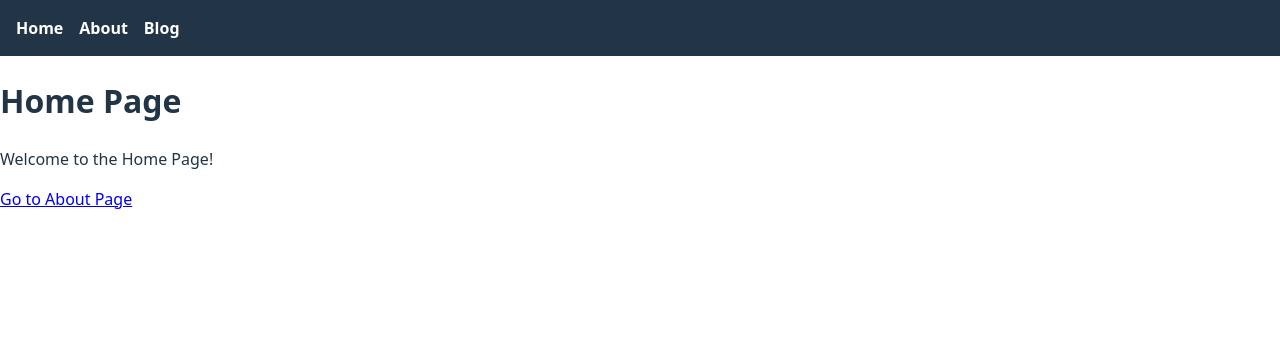
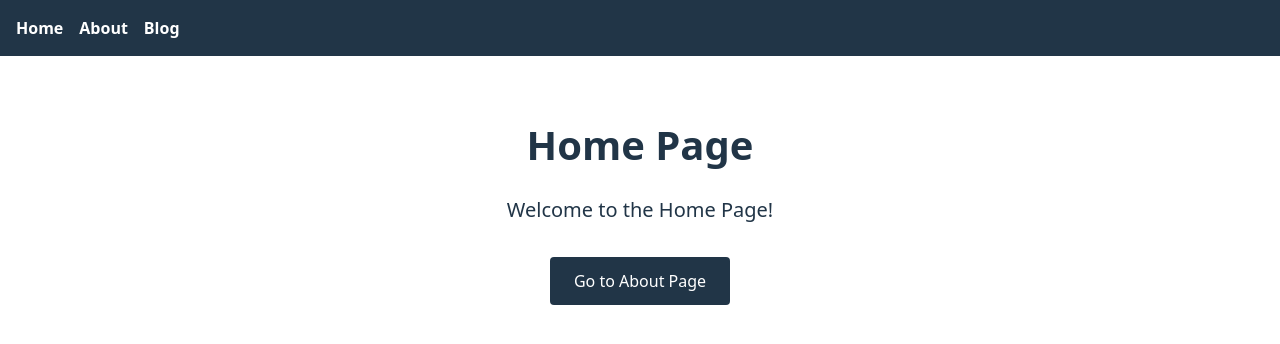
Before and after one commit to bipinjlimbu/React-Workshop---Blog-Website, a React (Vite) app: page / in a window 1280 px wide. Shown: the top 344 px of the page. Built offline with nearby package versions, Linux system fonts and the light colour scheme.

Commit message:
Home Page CSS Done in React

```diff
--- a/src/index.css
+++ b/src/index.css
@@ -1,3 +1,5 @@
+/* Default */
+
 :root {
   font-family: system-ui, Avenir, Helvetica, Arial, sans-serif;
   line-height: 1.5;
@@ -13,6 +15,9 @@ body {
   background-color: #ffffff;
   color: #213547;
 }
+
+/* Navbar */
+
 .header {
   background-color: #213547;
   padding: 1rem;
@@ -29,3 +34,29 @@ body {
 .navbar a:hover {
   color: #61dafb;
 }
+
+/* Home Page */
+.home-page {
+  text-align: center;
+  padding: 2rem;
+}
+.homehead {
+  font-size: 2.5rem;
+  margin-bottom: 1rem;
+}
+.homemid {
+  font-size: 1.25rem;
+  margin-bottom: 2rem;
+}
+.homelink {
+  display: inline-block;
+  padding: 0.75rem 1.5rem;
+  background-color: #213547;
+  color: white;
+  text-decoration: none;
+  border-radius: 4px;
+}
+.homelink:hover {
+  background-color: #61dafb;
+  color: #213547;
+}
--- a/src/pages/Home.jsx
+++ b/src/pages/Home.jsx
@@ -1,9 +1,11 @@
 import { Link } from "react-router-dom";
 
 export default function HomePage() {
-    return <div>
-        <h1>Home Page</h1>
-        <p>Welcome to the Home Page!</p>
-        <Link viewTransition to="/about">Go to About Page</Link>
+    return (
+    <div className="home-page">
+        <h1 className="homehead">Home Page</h1>
+        <p className="homemid">Welcome to the Home Page!</p>
+        <Link viewTransition to="/about" className="homelink">Go to About Page</Link>
     </div>
+    )
 }
```
